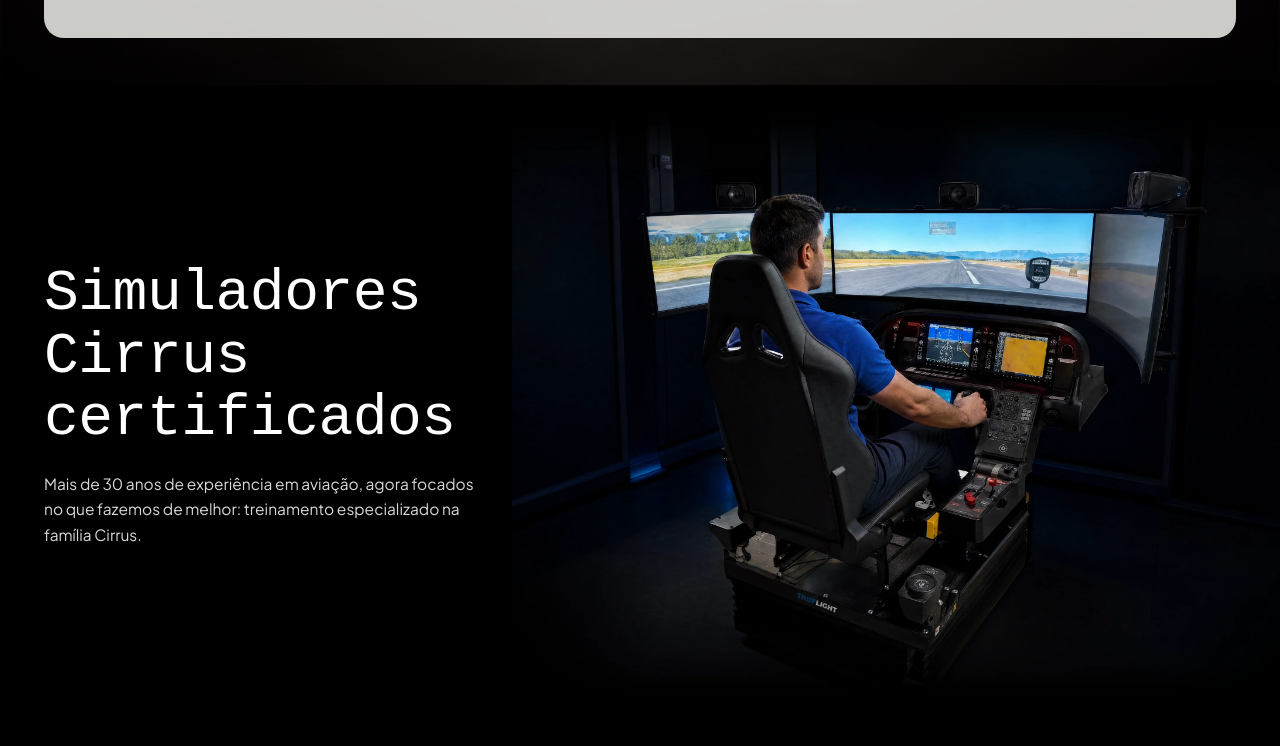
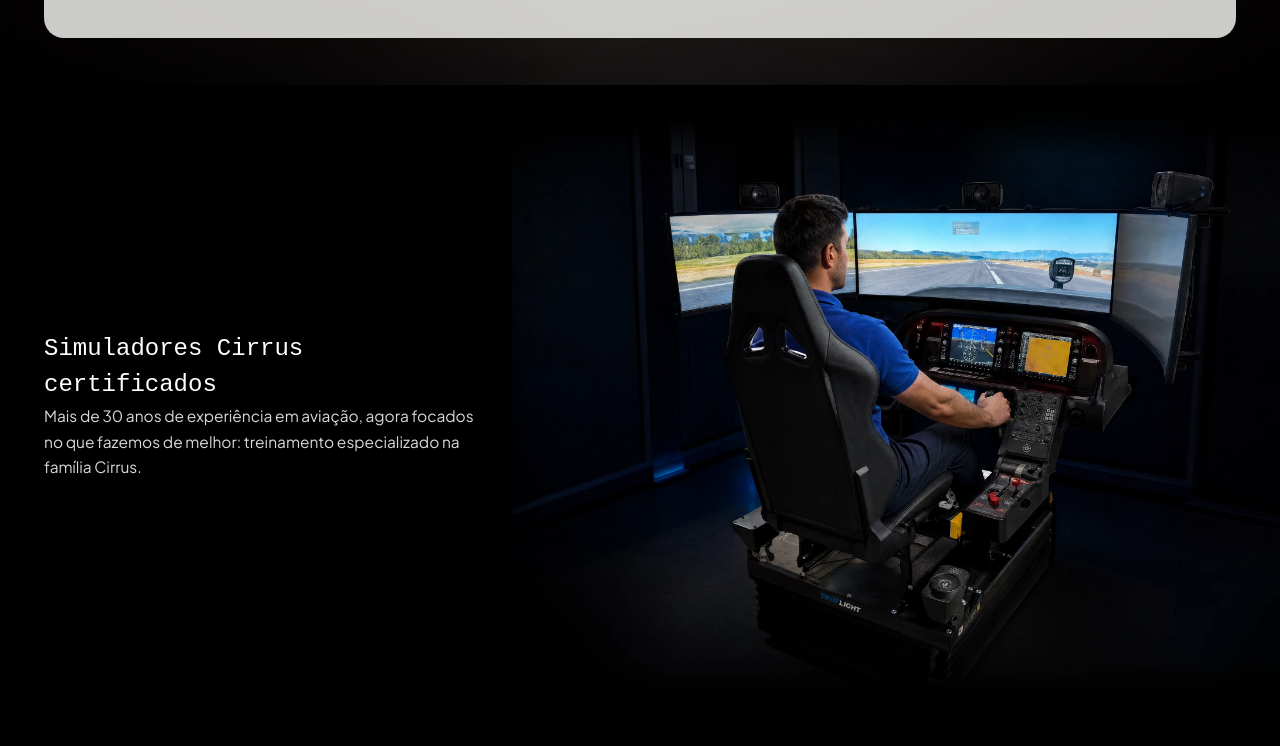
Before and after one commit to ojostudio/charlie0, a plain HTML site: page index.html in a window 1280 px wide. Shown: the part 1714-2460 px from the top of the page. Drawn offline with Linux system fonts and the light colour scheme; a web font is replaced by a local one.

Commit message:
Add files via upload

```diff
--- a/css/05-paginas.css
+++ b/css/05-paginas.css
@@ -300,9 +300,7 @@
   width:100%;
   height:100%;
   object-fit:cover;
-  object-position:center;
-}
-.simulator h2{
+  object-position:38% center;
   font-size:var(--fs-title);
   line-height:var(--lh-title);
   letter-spacing:var(--ls-title);
```
